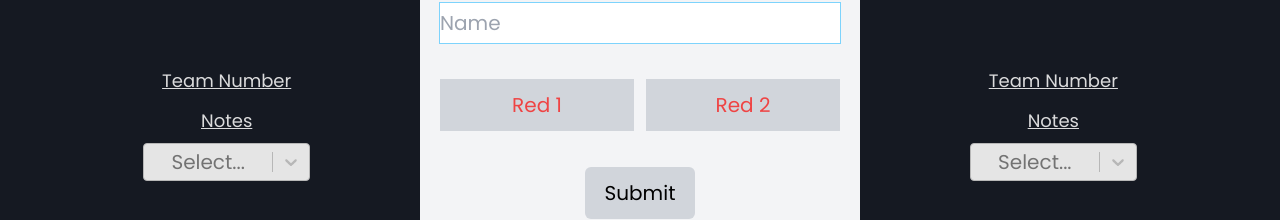
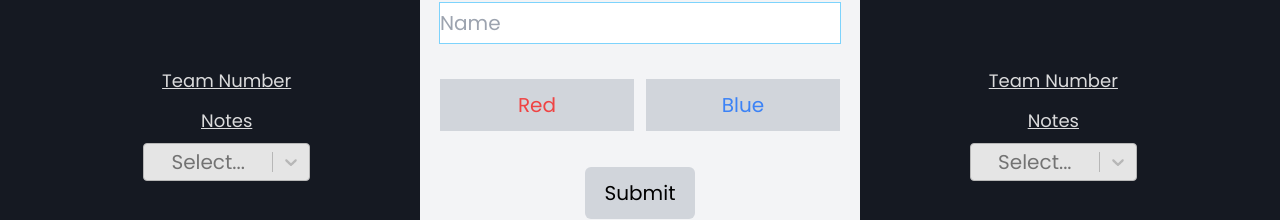
Before and after one commit to ThePotatoArchivist/scouting-app-2025, a React (Vite) app in the folder client/: page /super in a window 1280 px wide. Shown: the part 309-529 px from the top of the page. Built offline with nearby package versions, Linux system fonts and the light colour scheme; no server answers.

Commit message:
change label on ss (-5 bruh)

```diff
--- a/client/src/components/SignIn.tsx
+++ b/client/src/components/SignIn.tsx
@@ -66,19 +66,15 @@ function SignIn({
                     <MultiButton
                         onChange={onChangeRobotPosition}
                         value={robotPosition}
-                        labels={['Red 1', 'Red 2', 'Blue 1', 'Blue 2']}
+                        labels={['Red', 'Blue']}
                         values={['red_ss','blue_ss']}
                         className={'text-xl col-2 row-2'}
                         unSelectedClassName={[
                             'text-red-500 bg-gray-300 ',
-                            'text-red-500 bg-gray-300 ',
-                            'text-blue-500 bg-gray-300',
                             'text-blue-500 bg-gray-300',
                         ]}
                         selectedClassName={[
                             'bg-red-500 text-white',
-                            'bg-red-500 text-white',
-                            'bg-blue-500 text-white',
                             'bg-blue-500 text-white',
                         ]}
                     />
```
